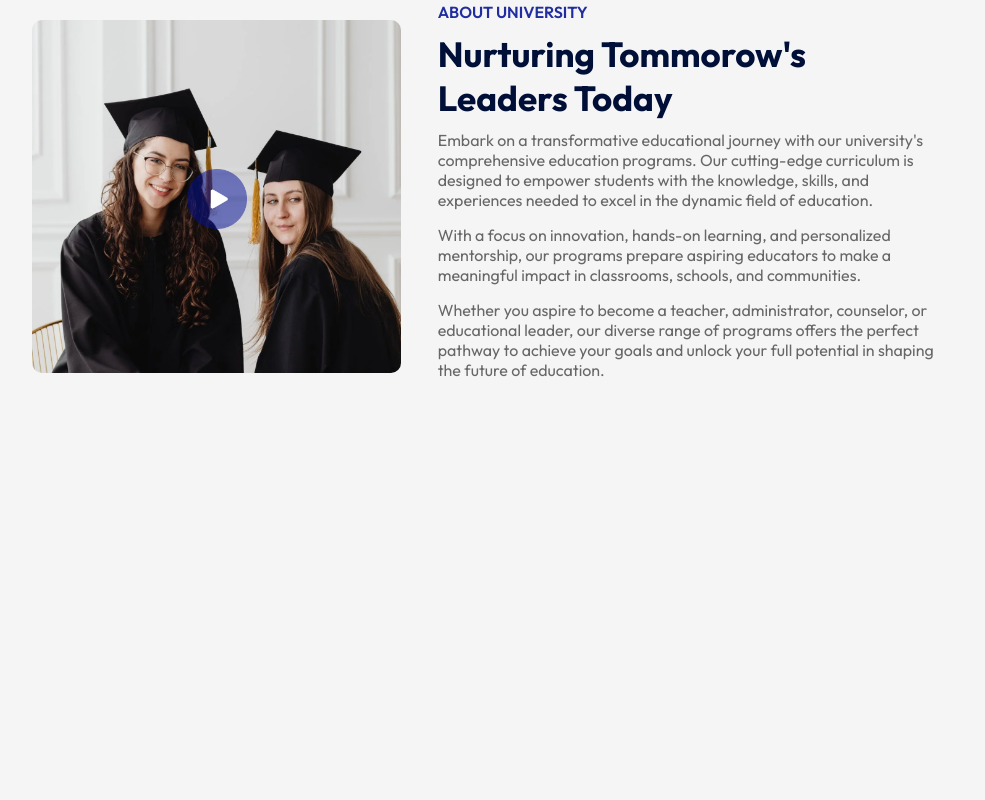
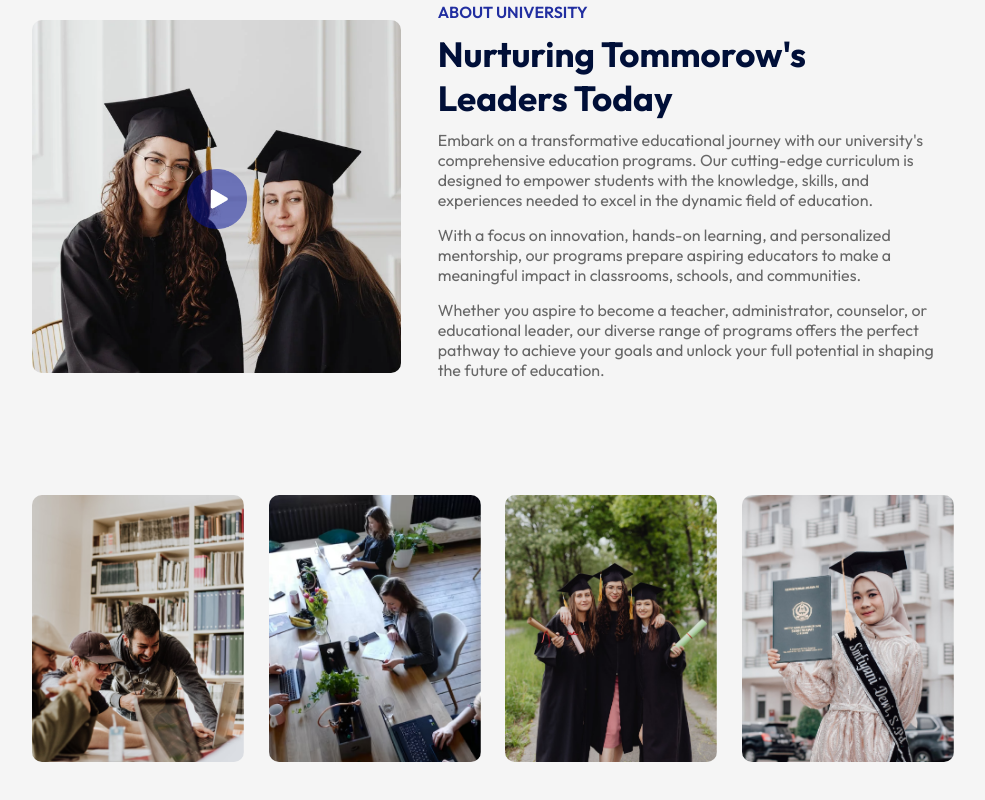
Before and after one commit to tushargupta8954/Educity, a React (Vite) app: page / in a window 1280 px wide. Shown: the part 1399-2199 px from the top of the page, without its empty margins (147-1132 px from the left). Before the commit the page ends 1894 px from the top, so only its background shows below. Built offline with nearby package versions, Linux system fonts and the light colour scheme.

Commit message:
Created the campus section

```diff
--- a/src/App.jsx
+++ b/src/App.jsx
@@ -4,6 +4,7 @@
 import Program from './components/Program/Program'
 import Title from './components/Title/Title'
 import About from './components/About/About'
+import Campus from './components/Campus/Campus'
 
 
 const App = () => {
@@ -16,6 +17,7 @@
         <Title subTitle='Our program' title='What We Offer' />
         <Program />
         <About/>
+        <Campus />
 
       </div>
        </div>
--- /dev/null
+++ b/src/components/Campus/Campus.css
@@ -0,0 +1,16 @@
+.campus{
+    margin: 80px auto;
+    width: 90%;
+    text-align: center;
+}
+.gallery{
+    display: flex;
+    align-items: center;
+    justify-content: space-between;
+    margin-bottom: 40px;
+
+}
+.gallery img{
+    width: 23%;
+    border-radius: 10px;
+}
--- /dev/null
+++ b/src/components/Campus/Campus.jsx
@@ -0,0 +1,23 @@
+import React from 'react'
+import './Campus.css'
+import gallery_1 from '../../assets/gallery-1.png'
+import gallery_2 from '../../assets/gallery-2.png'
+import gallery_3 from '../../assets/gallery-3.png'
+import gallery_4 from '../../assets/gallery-4.png'
+
+
+const Campus = () => {
+  return (
+    <div className='campus'>
+        <div className="gallery">
+            <img src={gallery_1} alt="" />
+            <img src={gallery_2} alt="" />
+            <img src={gallery_3} alt="" />
+            <img src={gallery_4} alt="" />
+        </div>
+
+    </div>
+  )
+}
+
+export default Campus
```
